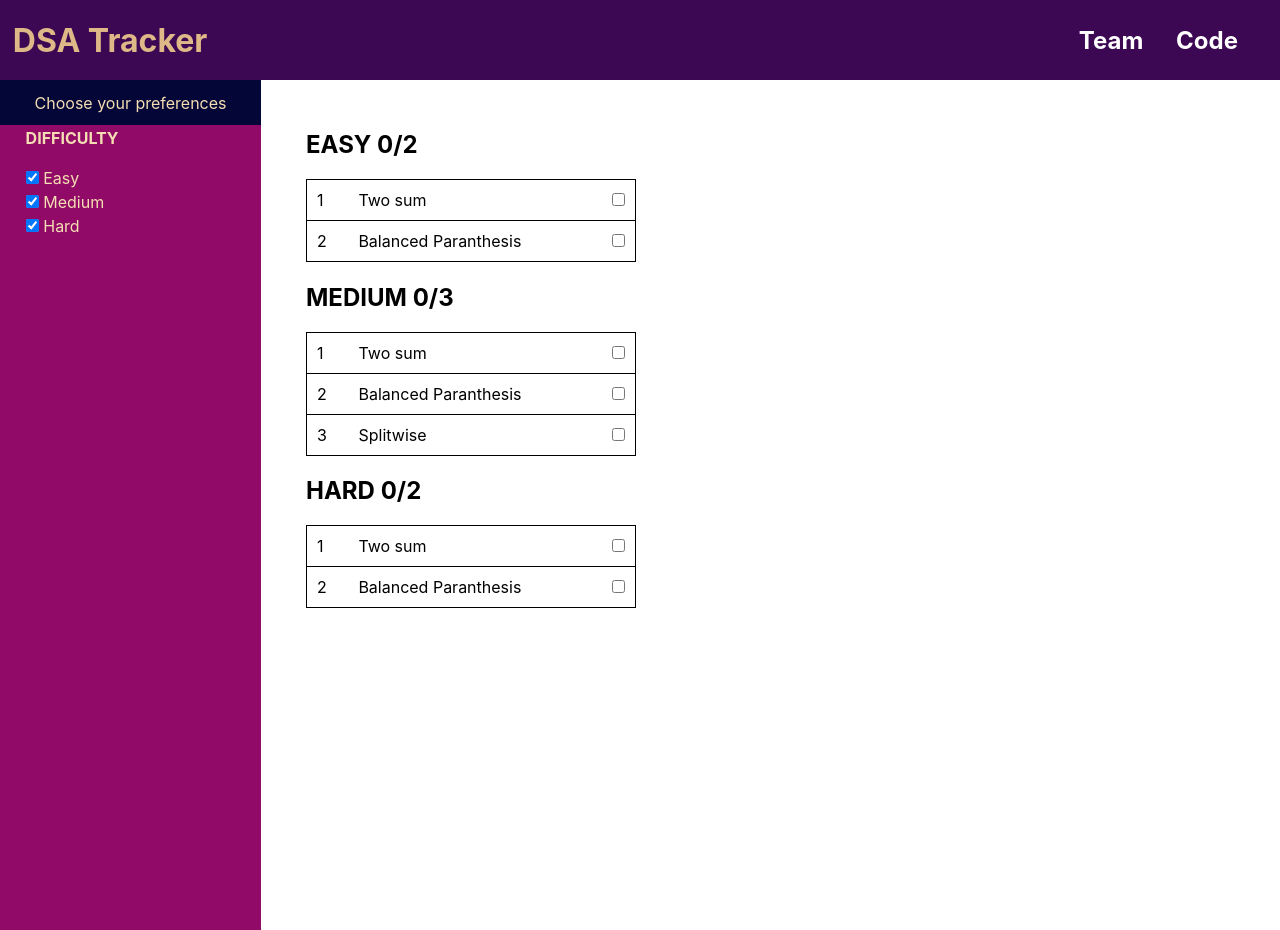
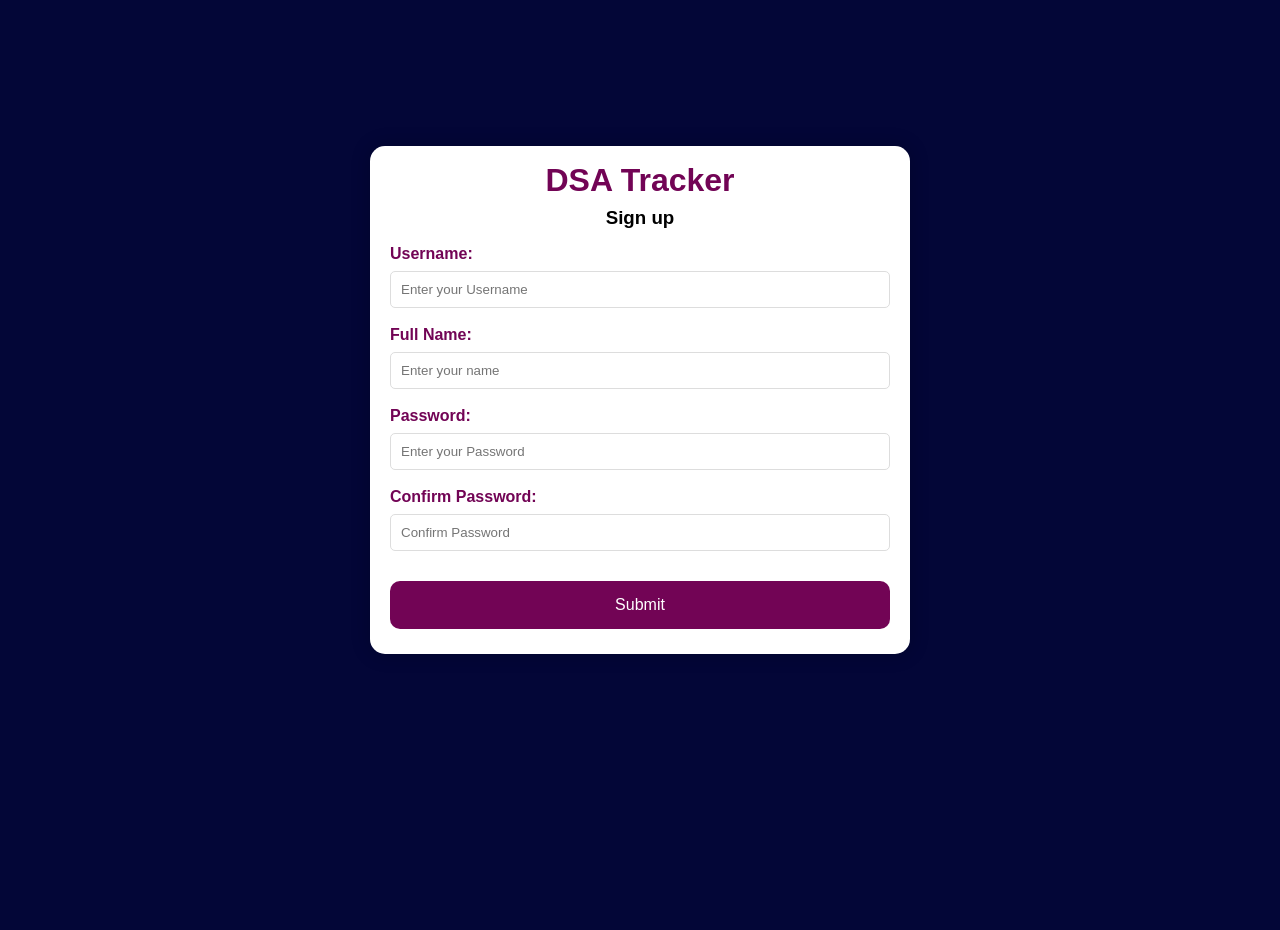
Before and after one commit to ManavMuthanna/DSA-Tracker, a React (Create React App) app in the folder client/: page / in a window 1280 px wide. After the commit the page ends 800 px from the top, so only its background shows below. Built offline with nearby package versions, Linux system fonts and the light colour scheme.

Commit message:
signup page

```diff
--- a/client/src/App.js
+++ b/client/src/App.js
@@ -1,12 +1,14 @@
 import logo from './logo.svg';
 import './App.css';
-import Home from './screens/home';
+// import Home from './screens/home';
+import Signup from './screens/sign_up';
 // import Login from './screens/login_screen'
 
 function App() {
   return (
-    <Home></Home>
+    // <Home></Home>
     // <Login></Login>
+    <Signup></Signup>
   );
 }
 
--- /dev/null
+++ b/client/src/screens/sign_up.css
@@ -0,0 +1,70 @@
+body {
+	display: flex;
+	align-items: center;
+	justify-content: center;
+	font-family: sans-serif;
+	line-height: 1.5;
+	min-height: 100vh;
+	background: #030637;
+	flex-direction: column;
+	margin: 0;
+}
+
+.main {
+	background-color:#fff;
+	border-radius: 15px;
+	box-shadow: 0 0 20px rgba(0, 0, 0, 0.2);
+	padding: 10px 20px;
+	transition: transform 0.2s;
+	width: 500px;
+	text-align: center;
+}
+
+h1 {
+	color: #720455;
+}
+
+label {
+	display: block;
+	width: 100%;
+	margin-top: 10px;
+	margin-bottom: 5px;
+	text-align: left;
+	color: #720455;
+	font-weight: bold;
+}
+
+
+input {
+	display: block;
+	width: 100%;
+	margin-bottom: 15px;
+	padding: 10px;
+	box-sizing: border-box;
+	border: 1px solid #ddd;
+	border-radius: 5px;
+}
+
+button {
+	padding: 15px;
+	border-radius: 10px;
+	margin-top: 15px;
+	margin-bottom: 15px;
+	border: none;
+	color: white;
+	cursor: pointer;
+	background-color: #720455;
+	width: 100%;
+	font-size: 16px;
+}
+
+.wrap {
+	display: flex;
+	justify-content: center;
+	align-items: center;
+}
+
+a{
+    padding-left: 5px;
+    text-decoration: none;
+}
--- /dev/null
+++ b/client/src/screens/sign_up.js
@@ -0,0 +1,52 @@
+import '../screens/sign_up.css'
+
+function Signup(){
+    return(
+        <div className="main">
+            <h1>DSA Tracker</h1>
+		    <h3>Sign up</h3>
+		    <form>
+                <label>
+				Username:
+			    </label>
+			<input type="text"
+				id="first"
+				name="first"
+				placeholder="Enter your Username" required/>
+
+                <label>
+				Full Name:
+			    </label>
+			<input type="text"
+				id="name"
+				name="name"
+				placeholder="Enter your name" required/>
+
+			<label for="password">
+				Password:
+			</label>
+			<input type="password"
+				id="password"
+				name="password"
+				placeholder="Enter your Password" required/>
+
+            <label for="password2">
+				Confirm Password:
+			</label>
+			<input type="password2"
+				id="password2"
+				name="password2"
+				placeholder="Confirm Password" required/>
+
+			<div class="wrap">
+				<button type="submit"
+						onclick="solve()">
+					Submit
+				</button>
+			</div>
+		    </form>
+	    </div>
+    );
+}
+
+export default Signup
```
